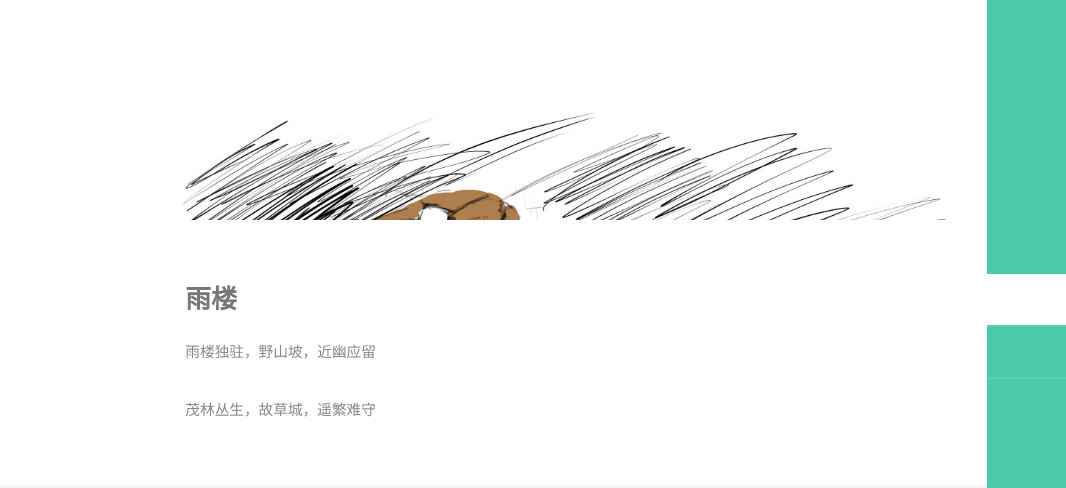
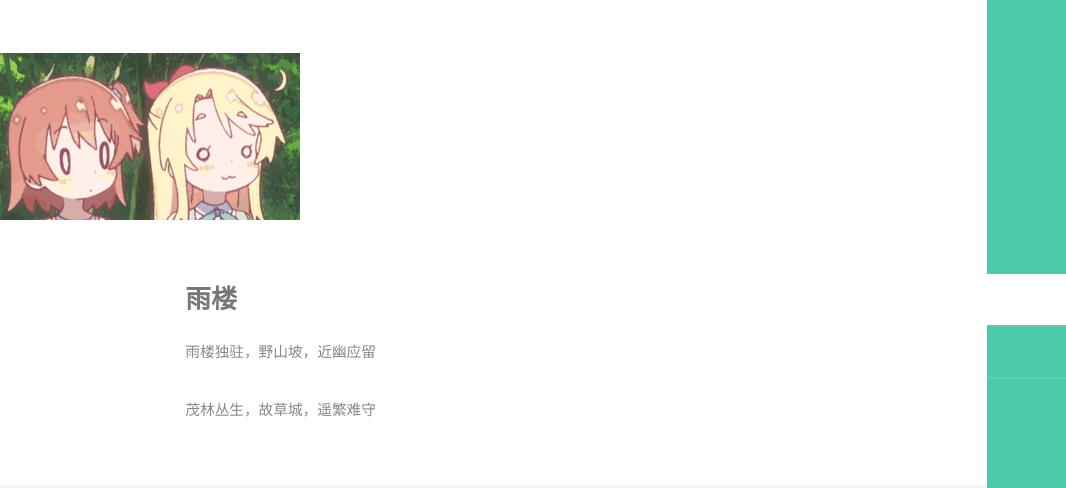
Before and after one commit to LoveLoliii/loveloliii.github.io, a plain HTML site: page index.html in a window 1280 px wide. Shown: the top 488 px of the page, 0-1066 px from the left. Drawn offline with nearby package versions, Linux system fonts and the light colour scheme; a script that the page names is missing.

Commit message:
change bar img

```diff
--- a/assets/css/main.css
+++ b/assets/css/main.css
@@ -2600,10 +2600,10 @@
 /* One */
 
 	#one:before {
-		background-image: url("../../images/paint/p-725.jpg");
-		background-position: top right;
+		background-image: url("../../images/bar728.gif");
+		background-position: bottom left;
 		background-repeat: no-repeat;
-		background-size: cover;
+		background-size: auto;
 		content: '';
 		display: block;
 		height: 15em;
```
Also changed, not shown: images/bar728.gif (added).
